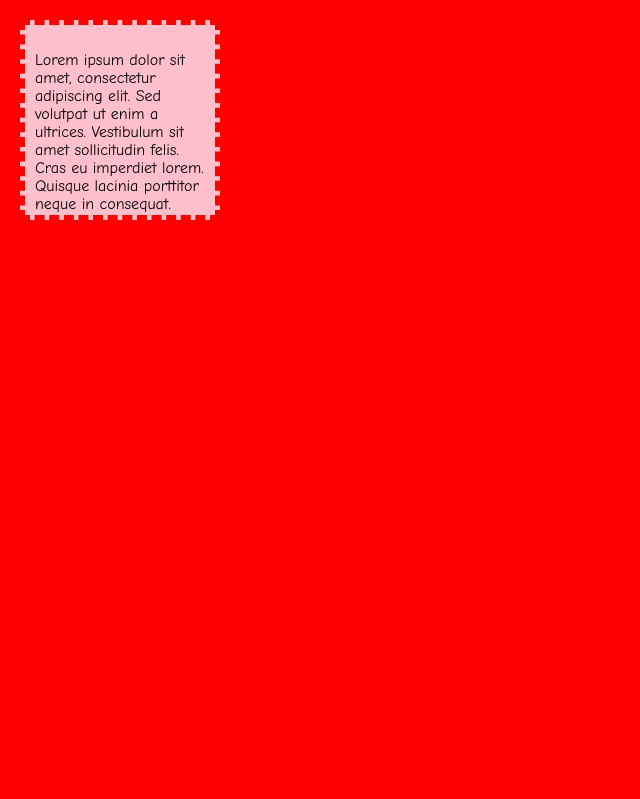
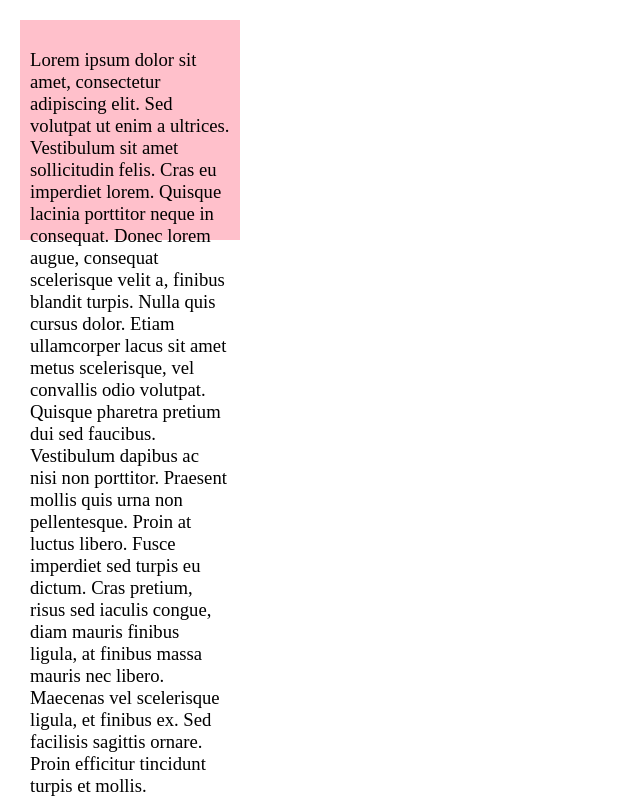
Before and after one commit to szerbi/12-09-2024-proj-opr, a plain HTML site: page index.html in a window 1280 px wide. Shown: the top 799 px of the page, without its empty margins (0-640 px from the left). Drawn offline with Linux system fonts and the light colour scheme.

Commit message:
Zmieniono pare rzeczy

```diff
--- a/index.html
+++ b/index.html
@@ -4,8 +4,6 @@
         <style>
             body {
                 margin: 0;
-                background-color: #ff0000;
-                font-family: 'Comic Sans MS';
             }
 
             .arbuz{
@@ -14,14 +12,14 @@
                 height: 200px;
                 margin: 20px;
                 padding: 10px;
-                box-sizing: border-box;
-                border: 5px dashed #ff0000;
-                overflow: scroll;
-                transition: all 1s;
             }
 
             .arbuz:hover {
                 background-color: lime;
+            }
+
+            html {
+                font-size: 14pt;
             }
         </style>
     </head>
```
